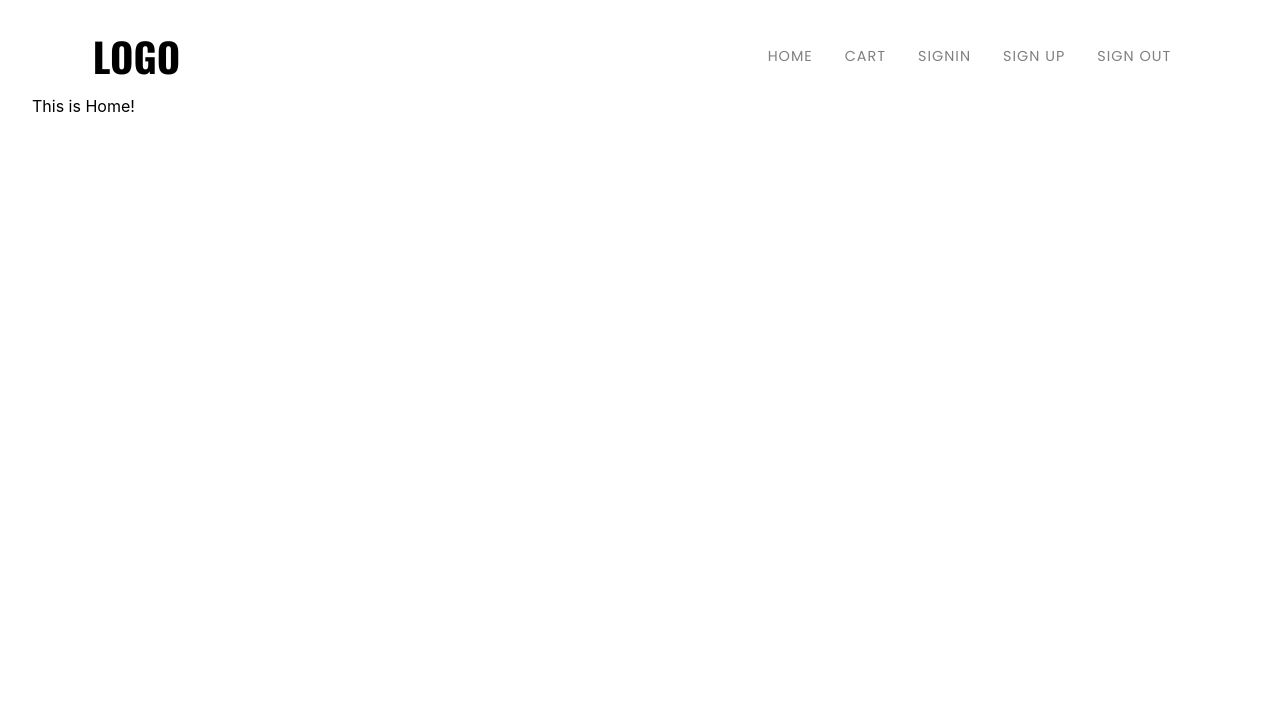
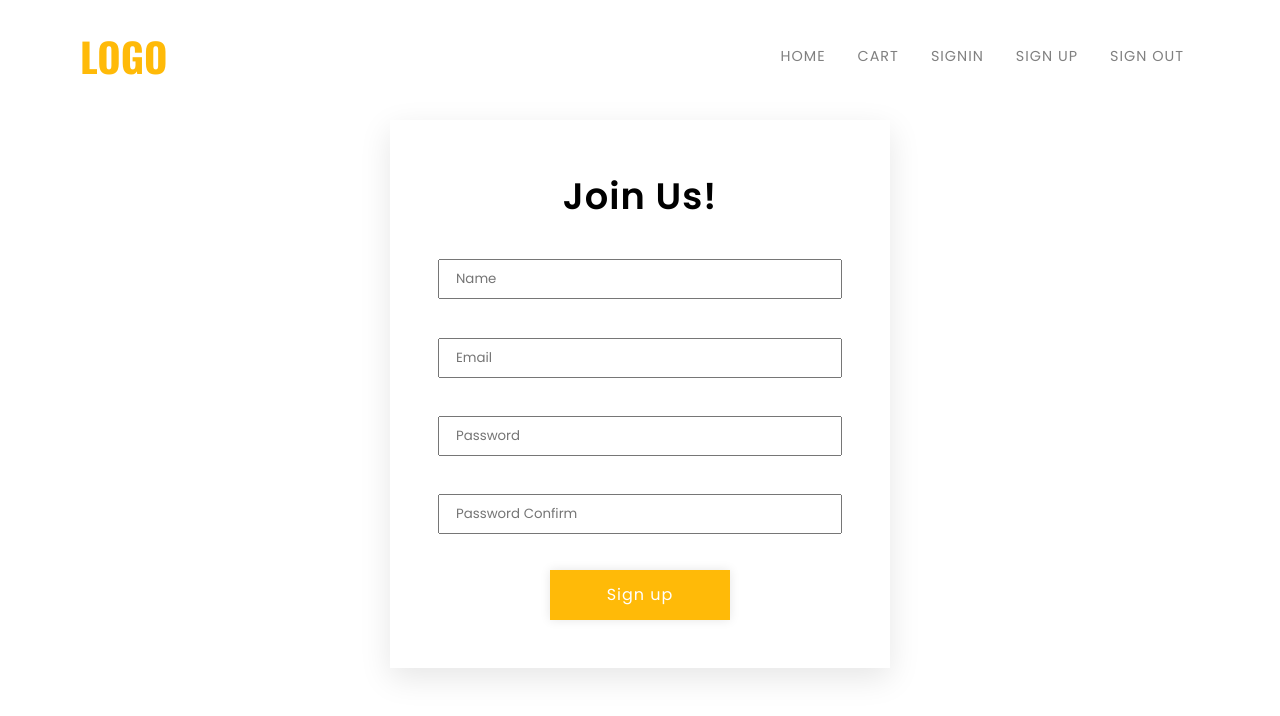
Before and after one commit to sadakchap/best-shoes-ecom-frontend, a React (Create React App) app: page /signup in a window 1280 px wide. Shown: the top 716 px of the page. Built offline with nearby package versions, Linux system fonts and the light colour scheme.

Commit message:
Signup component & SpinnerButton

```diff
--- a/package.json
+++ b/package.json
@@ -6,6 +6,7 @@
     "@testing-library/jest-dom": "^5.11.5",
     "@testing-library/react": "^11.1.1",
     "@testing-library/user-event": "^12.2.0",
+    "polished": "^4.0.3",
     "react": "^17.0.1",
     "react-dom": "^17.0.1",
     "react-icons": "^3.11.0",
--- a/src/Routes.js
+++ b/src/Routes.js
@@ -1,12 +1,14 @@
 import React from 'react';
 import { BrowserRouter as Router, Switch, Route } from 'react-router-dom';
+import Signup from './components/auth/Signup';
 import Home from './components/core/Home';
 
 const Routes = () => {
     return (
         <Router>
             <Switch>
-                <Route path="/" component={Home} />
+                <Route path="/" component={Home} exact />
+                <Route path="/signup" component={Signup} exact />
             </Switch>
         </Router>
     )
--- /dev/null
+++ b/src/components/auth/Signup/SignupElements.js
@@ -0,0 +1,38 @@
+import styled from 'styled-components';
+
+export const FormWrapper = styled.div`
+    max-width: 500px;
+    margin: 1.5em auto;
+    padding: 2rem 3rem;
+    text-align: center;
+    box-shadow: 0 10px 30px rgba(0, 0, 0, .1);
+`;
+export const FormHeaderText = styled.h2`
+    margin: 1rem auto;
+    font-size: 2.3rem;
+    font-weight: 600;
+    text-transform: capitalize;
+    letter-spacing: 1px;
+    font-family: 'Poppins', sans-serif;
+`;
+
+export const StyledForm = styled.form`
+    width: 100%;
+    display: flex;
+    justify-content: center;
+    align-items: center;
+    flex-direction: column;
+`;
+
+export const InputWrapper = styled.div`
+    width: 100%;
+    margin: 1.2em auto;
+`;
+
+export const StyledInput = styled.input`
+    width: 100%;
+    font-family: 'Poppins', sans-serif;
+    font-weight: 500;
+    height: 40px;
+    padding: 0 1rem;
+`;
--- /dev/null
+++ b/src/components/auth/Signup/index.js
@@ -0,0 +1,58 @@
+import React, { useState, useCallback } from 'react';
+import Base from '../../core/Base';
+import { Button, SpinnerWrapper, Spinner } from '../../reuseableComponents/SpinnerButton';
+import { FormWrapper, StyledForm, InputWrapper, StyledInput, FormHeaderText } from './SignupElements';
+import { FiCheck } from 'react-icons/fi'
+
+const Signup = () => {
+
+    const [isLoading, setIsLoading] = useState(false);
+    const [isComplete, setIsComplete] = useState(false);
+
+    const handleClick = useCallback(() => {
+        setIsLoading(true);
+        setTimeout(() => {
+        setIsLoading(false);
+        setIsComplete(true);
+        setTimeout(() => {
+            setIsComplete(false);
+        }, 3000);
+        }, 2500);
+    });
+
+    return (
+        <Base>
+            <FormWrapper>
+                <FormHeaderText>Join Us!</FormHeaderText>
+                <StyledForm>
+                    <InputWrapper>
+                        <StyledInput type="text" placeholder="Name" />
+                    </InputWrapper>
+                    <InputWrapper>
+                        <StyledInput type="email" placeholder="Email" />
+                    </InputWrapper>
+                    <InputWrapper>
+                        <StyledInput type="password" placeholder="Password" />
+                    </InputWrapper>
+                    <InputWrapper>
+                        <StyledInput type="password" placeholder="Password Confirm" />
+                    </InputWrapper>
+                    <Button type="submit" onClick={handleClick} disabled={isLoading || isComplete}>
+                        {!isComplete && "Sign up"}
+                        {isComplete && (
+                            <>
+                                <FiCheck size="1.5rem" style={{ marginRight: '0.6em'}} />
+                                Finished
+                            </>
+                        )}
+                        <SpinnerWrapper isClicked={isLoading}>
+                            <Spinner />
+                        </SpinnerWrapper>
+                    </Button>
+                </StyledForm>
+            </FormWrapper>
+        </Base>
+    )
+}
+
+export default Signup
--- a/src/components/layouts/Navbar/NavbarElements.js
+++ b/src/components/layouts/Navbar/NavbarElements.js
@@ -3,7 +3,7 @@ import styled from 'styled-components';
 
 export const NavbarWrapper = styled.nav`
     margin: 0 auto;
-    width: 90%;
+    width: 100%;
     height: 80px;
     display: flex;
     justify-content: space-between;
@@ -15,7 +15,7 @@ export const NavLogoLink = styled(Link)`
     font-size: 2.5rem;
     text-decoration: none;
     text-transform: uppercase;
-    color: #000;
+    color: #ffba08;
     font-weight: 800;
     display: flex;
     align-items: center;
--- a/src/components/reuseableComponents/Container.js
+++ b/src/components/reuseableComponents/Container.js
@@ -1,10 +1,15 @@
 import styled from 'styled-components';
 
 export const Container = styled.div`
-    margin: 0 auto;
-    padding: 1rem 2rem;
+    margin: 0 2em;
+    padding: 1rem 3rem;
     min-height: 100vh;
     position: relative;
+
+    @media screen and (max-width: 768px){
+        margin: 0 auto;
+        padding: 1rem 2rem;
+    }
 `;
 
 export const ContainerFluid = styled.div`
--- /dev/null
+++ b/src/components/reuseableComponents/SpinnerButton.js
@@ -0,0 +1,68 @@
+import styled, { keyframes, css } from 'styled-components';
+import { rgba, darken } from "polished";
+
+const colorPrimary = '#ffba08';
+
+const spin = keyframes`
+    100%{ transform: rotate(360deg) }
+`;
+
+const spinnerOpenStyles = css`
+    visibility: visible;
+    opacity: 1;
+`;
+
+export const SpinnerWrapper = styled.span`
+    display: flex;
+    align-items: center;
+    justify-content: center;
+    position: absolute;
+    top: 0;
+    left: 0;
+    width: 100%;
+    height: 100%;
+    opacity: 0;
+    visibility: hidden;
+    ${({isClicked}) => isClicked && spinnerOpenStyles };
+    transition: visibility, opacity;
+    transition-duration: 300ms;
+    background: ${darken(0.1, colorPrimary)};
+`;
+
+export const Spinner = styled.span`
+    display: inline-block;
+    height: 25px;
+    width: 25px;
+    border-radius: 50%;
+    border: 5px solid ${rgba("white", 0.25)};
+    border-top-color: white;
+    animation: ${spin} 1s infinite linear;
+    z-index: 2;
+`;
+
+export const Button = styled.button`
+  position: relative;
+  overflow: hidden;
+  min-width: 180px;
+  display: flex;
+  align-items: center;
+  justify-content: center;
+  margin: 1em auto;
+  border: 0;
+  padding: 0;
+  background: ${colorPrimary};
+  height: 50px;
+  border-radius: 0;
+  letter-spacing: 1px;
+  color: white;
+  outline: none;
+  cursor: pointer;
+  transition: background, box-shadow 0.25s;
+  font-family: 'Poppins', sans-serif;
+  font-size: 1rem;
+  box-shadow: 0 0px 10px rgba(0,0,0, .1);
+
+  &:hover{
+      box-shadow: 5px 10px 10px rgba(0,0,0, .1);
+  }
+`;
```
Also changed, not shown: 1 other file (tests, documents, lock files or other folders).
